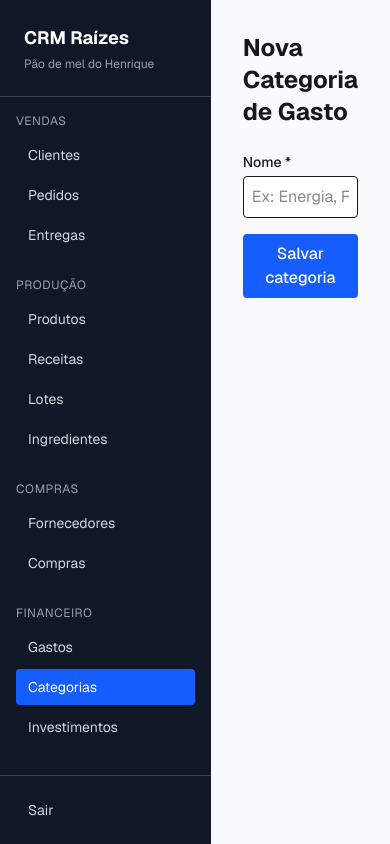
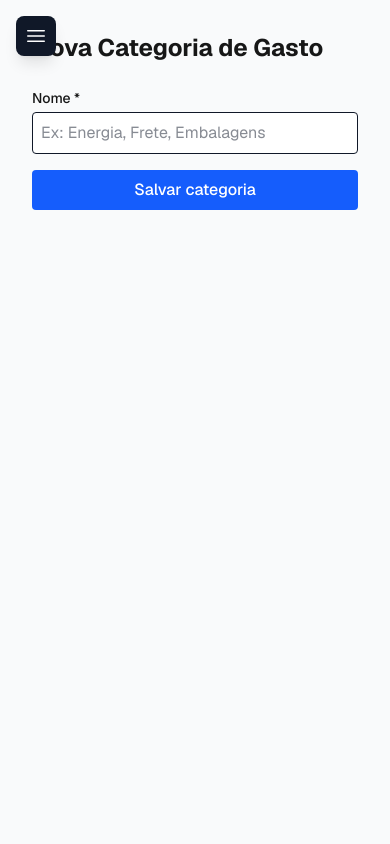
Before and after one commit to macdegui/CRM-RAIZES, a Next.js app: page /categorias-gastos/novo in a window 390 px wide. Built offline with nearby package versions, Linux system fonts and the light colour scheme; no server answers.

Commit message:
feat: sidebar responsiva com menu hambúrguer no mobile

```diff
--- a/src/app/(app)/layout.tsx
+++ b/src/app/(app)/layout.tsx
@@ -8,7 +8,7 @@ export default function AppLayout({
   return (
     <div className="flex min-h-screen">
       <Sidebar />
-      <div className="flex-1 bg-gray-50">
+      <div className="flex-1 bg-gray-50 min-w-0">
         {children}
       </div>
     </div>
--- a/src/components/layout/Sidebar.tsx
+++ b/src/components/layout/Sidebar.tsx
@@ -1,5 +1,6 @@
 'use client'
 
+import { useState } from 'react'
 import Link from 'next/link'
 import { usePathname } from 'next/navigation'
 import LogoutButton from '@/components/ui/LogoutButton'
@@ -41,15 +42,52 @@ const menus = [
 
 export default function Sidebar() {
   const pathname = usePathname()
+  const [aberta, setAberta] = useState(false)
 
   return (
-    <aside className="w-56 min-h-screen bg-gray-900 text-white flex flex-col">
-      <div className="p-6 border-b border-gray-700">
+    <>
+      {/* Botão hambúrguer — só aparece no mobile */}
+      <button
+        onClick={() => setAberta(true)}
+        className="md:hidden fixed top-4 left-4 z-50 bg-gray-900 text-white p-2 rounded-lg shadow-lg"
+      >
+        <svg xmlns="http://www.w3.org/2000/svg" fill="none" viewBox="0 0 24 24" strokeWidth={1.5} stroke="currentColor" className="w-6 h-6">
+          <path strokeLinecap="round" strokeLinejoin="round" d="M3.75 6.75h16.5M3.75 12h16.5m-16.5 5.25h16.5" />
+        </svg>
+      </button>
+
+      {/* Overlay escuro atrás da sidebar no mobile */}
+      {aberta && (
+        <div
+          className="md:hidden fixed inset-0 bg-black bg-opacity-50 z-40"
+          onClick={() => setAberta(false)}
+        />
+      )}
+
+      {/* Sidebar */}
+      <aside className={`
+        fixed md:relative z-50 md:z-auto
+        w-56 min-h-screen bg-gray-900 text-white flex flex-col
+        transition-transform duration-300
+        ${aberta ? 'translate-x-0' : '-translate-x-full md:translate-x-0'}
+      `}>
+        <div className="p-6 border-b border-gray-700 flex justify-between items-center">
+          <div>
             <h1 className="text-lg font-bold">CRM Raízes</h1>
             <p className="text-xs text-gray-400 mt-1">Pão de mel do Henrique</p>
           </div>
+          {/* Botão fechar — só no mobile */}
+          <button
+            onClick={() => setAberta(false)}
+            className="md:hidden text-gray-400 hover:text-white"
+          >
+            <svg xmlns="http://www.w3.org/2000/svg" fill="none" viewBox="0 0 24 24" strokeWidth={1.5} stroke="currentColor" className="w-6 h-6">
+              <path strokeLinecap="round" strokeLinejoin="round" d="M6 18 18 6M6 6l12 12" />
+            </svg>
+          </button>
+        </div>
 
-      <nav className="flex-1 p-4 flex flex-col gap-6">
+        <nav className="flex-1 p-4 flex flex-col gap-6 overflow-y-auto">
           {menus.map((menu) => (
             <div key={menu.grupo}>
               <p className="text-xs text-gray-400 uppercase tracking-wider mb-2">
@@ -62,6 +100,7 @@ export default function Sidebar() {
                     <li key={item.href}>
                       <Link
                         href={item.href}
+                        onClick={() => setAberta(false)}
                         className={`block px-3 py-2 rounded text-sm transition-colors ${
                           ativo
                             ? 'bg-blue-600 text-white'
@@ -82,5 +121,6 @@ export default function Sidebar() {
           <LogoutButton />
         </div>
       </aside>
+    </>
   )
 }
```
Lines whose indentation alone changed are shown as unchanged.
